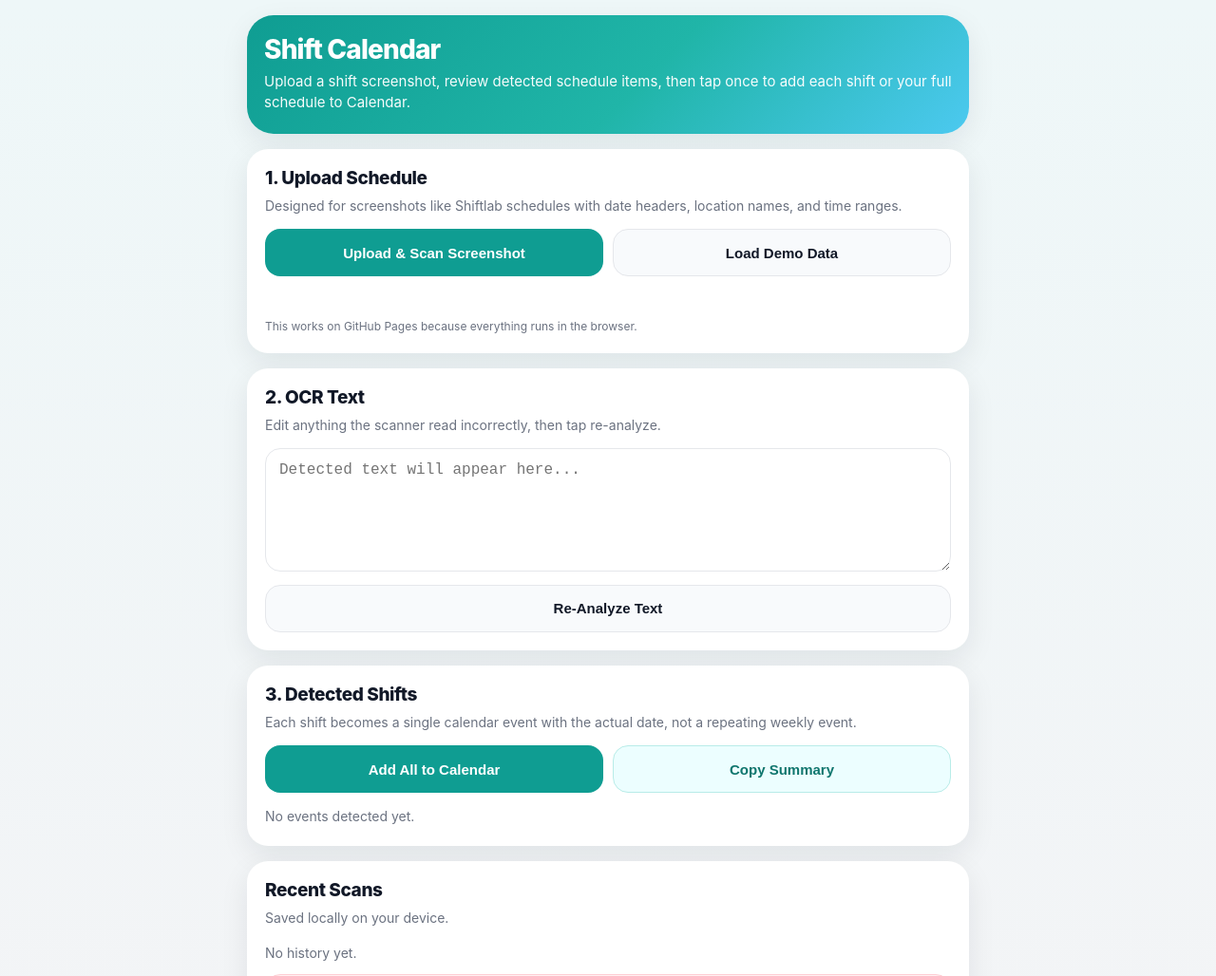
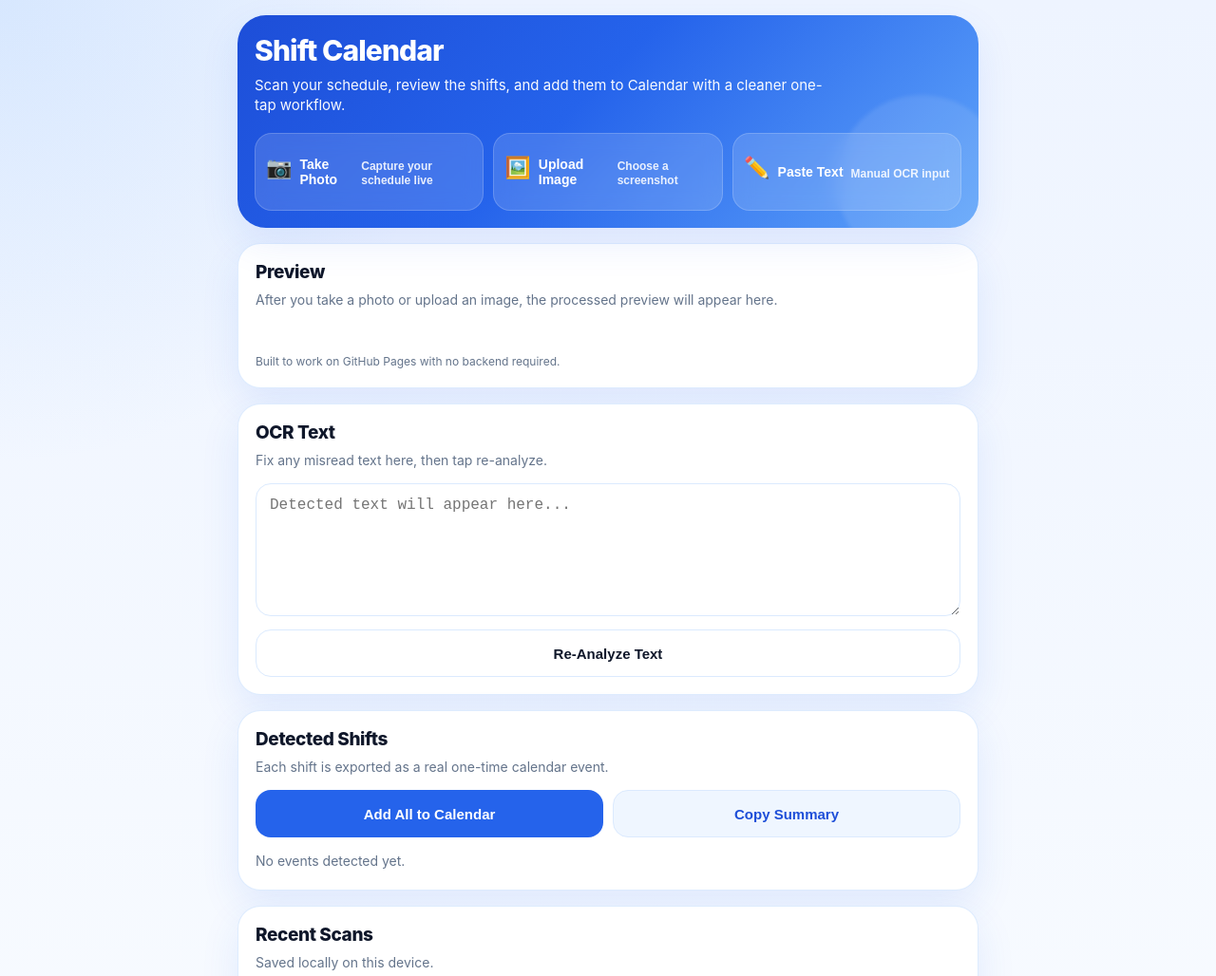
Before and after one commit to bambingames-lab/Schedule-scanner-app, a plain HTML site: page index.html in a window 1280 px wide. Shown: the top 1028 px of the page at 95% size. Drawn offline with Linux system fonts and the light colour scheme.

Commit message:
Update index.html

```diff
--- a/index.html
+++ b/index.html
@@ -8,20 +8,22 @@
 
   <style>
     :root{
-      --bg:#f3f4f6;
-      --bg2:#eef7f8;
+      --bg:#eef4ff;
+      --bg2:#f8fbff;
       --card:#ffffff;
-      --text:#111827;
-      --muted:#6b7280;
-      --line:#e5e7eb;
-      --primary:#0f9d92;
-      --primary-dark:#0a7f76;
-      --primary-soft:#ecfeff;
-      --danger:#ef4444;
-      --danger-soft:#fff1f2;
+      --text:#0f172a;
+      --muted:#64748b;
+      --line:#dbeafe;
+      --primary:#2563eb;
+      --primary-dark:#1d4ed8;
+      --primary-soft:#eff6ff;
+      --primary-soft-2:#dbeafe;
+      --success:#059669;
       --warning:#b45309;
-      --shadow:0 10px 30px rgba(15,23,42,.08);
-      --radius:22px;
+      --danger:#dc2626;
+      --danger-soft:#fef2f2;
+      --shadow:0 16px 40px rgba(37,99,235,.10);
+      --radius:24px;
     }
 
     *{box-sizing:border-box}
@@ -29,9 +31,11 @@
     html,body{
       margin:0;
       padding:0;
-      background:linear-gradient(180deg,var(--bg2),var(--bg));
+      font-family:-apple-system,BlinkMacSystemFont,"SF Pro Display","Segoe UI",Roboto,sans-serif;
       color:var(--text);
-      font-family:-apple-system,BlinkMacSystemFont,"SF Pro Display","Segoe UI",Roboto,sans-serif;
+      background:
+        radial-gradient(circle at top left, rgba(96,165,250,.16), transparent 28%),
+        linear-gradient(180deg, var(--bg) 0%, var(--bg2) 100%);
     }
 
     body{
@@ -39,32 +43,93 @@
     }
 
     .app{
-      max-width:760px;
+      max-width:780px;
       margin:0 auto;
     }
 
     .hero{
-      background:linear-gradient(135deg,#0f9d92,#20b5a8 55%,#4cc9f0);
+      position:relative;
+      overflow:hidden;
+      background:linear-gradient(135deg,#1d4ed8 0%, #2563eb 45%, #60a5fa 100%);
       color:#fff;
-      border-radius:28px;
-      padding:22px 18px;
+      border-radius:30px;
+      padding:22px 18px 18px;
       box-shadow:var(--shadow);
       margin-bottom:16px;
     }
 
+    .hero::before{
+      content:"";
+      position:absolute;
+      inset:auto -30px -40px auto;
+      width:180px;
+      height:180px;
+      border-radius:999px;
+      background:rgba(255,255,255,.10);
+      filter:blur(2px);
+    }
+
     .hero h1{
-      margin:0 0 8px;
-      font-size:28px;
-      line-height:1.05;
+      margin:0;
+      font-size:30px;
+      line-height:1.02;
       letter-spacing:-.03em;
-      font-weight:800;
+      font-weight:850;
     }
 
     .hero p{
-      margin:0;
+      margin:10px 0 0;
+      font-size:15px;
       line-height:1.45;
-      font-size:15px;
-      opacity:.96;
+      max-width:620px;
+      opacity:.97;
+    }
+
+    .top-actions{
+      margin-top:18px;
+      display:grid;
+      grid-template-columns:repeat(3,1fr);
+      gap:10px;
+    }
+
+    .quick-action{
+      border:none;
+      border-radius:18px;
+      min-height:82px;
+      padding:14px 12px;
+      text-align:left;
+      font-weight:800;
+      font-size:14px;
+      cursor:pointer;
+      color:#fff;
+      background:rgba(255,255,255,.14);
+      backdrop-filter:blur(10px);
+      -webkit-backdrop-filter:blur(10px);
+      box-shadow:inset 0 0 0 1px rgba(255,255,255,.18);
+      transition:transform .08s ease, background .2s ease;
+    }
+
+    .quick-action:active{
+      transform:scale(.985);
+    }
+
+    .quick-action:hover{
+      background:rgba(255,255,255,.20);
+    }
+
+    .quick-action .icon{
+      display:block;
+      font-size:22px;
+      margin-bottom:8px;
+    }
+
+    .quick-action .sub{
+      display:block;
+      font-size:12px;
+      font-weight:600;
+      opacity:.88;
+      margin-top:4px;
+      line-height:1.25;
     }
 
     .card{
@@ -72,14 +137,14 @@
       border-radius:var(--radius);
       padding:18px;
       box-shadow:var(--shadow);
-      border:1px solid rgba(255,255,255,.7);
+      border:1px solid rgba(219,234,254,.9);
       margin-bottom:16px;
     }
 
     .title{
       margin:0 0 8px;
       font-size:19px;
-      font-weight:800;
+      font-weight:850;
       letter-spacing:-.02em;
     }
 
@@ -101,6 +166,10 @@
       flex-wrap:wrap;
     }
 
+    .two-col{
+      grid-template-columns:1fr;
+    }
+
     button,
     .button-link{
       appearance:none;
@@ -117,7 +186,7 @@
       align-items:center;
       justify-content:center;
       gap:8px;
-      transition:transform .08s ease, opacity .2s ease, background .2s ease;
+      transition:transform .08s ease, background .2s ease, opacity .2s ease;
     }
 
     button:active,
@@ -127,7 +196,7 @@
 
     .primary{
       background:var(--primary);
-      color:white;
+      color:#fff;
       width:100%;
     }
 
@@ -136,23 +205,23 @@
     }
 
     .secondary{
-      background:#f8fafc;
-      color:#111827;
+      background:#fff;
+      color:var(--text);
       width:100%;
       border:1px solid var(--line);
     }
 
     .ghost{
       background:var(--primary-soft);
-      color:#0f766e;
-      border:1px solid #b8ece8;
+      color:var(--primary-dark);
       width:100%;
+      border:1px solid var(--primary-soft-2);
     }
 
     .danger{
       background:var(--danger-soft);
-      color:#b91c1c;
-      border:1px solid #fecdd3;
+      color:var(--danger);
+      border:1px solid #fecaca;
       width:100%;
     }
 
@@ -169,12 +238,12 @@
 
     textarea{
       resize:vertical;
-      min-height:130px;
+      min-height:140px;
     }
 
     input:focus, textarea:focus, select:focus{
-      border-color:#7dd3fc;
-      box-shadow:0 0 0 4px rgba(56,189,248,.15);
+      border-color:#93c5fd;
+      box-shadow:0 0 0 4px rgba(59,130,246,.14);
     }
 
     label{
@@ -193,9 +262,9 @@
       font-weight:700;
     }
 
-    .status.good{color:#047857}
+    .status.good{color:var(--success)}
     .status.warn{color:var(--warning)}
-    .status.bad{color:#b91c1c}
+    .status.bad{color:var(--danger)}
 
     .preview-wrap{
       display:none;
@@ -212,6 +281,12 @@
       height:auto;
     }
 
+    .toolbar{
+      display:grid;
+      gap:10px;
+      margin-bottom:12px;
+    }
+
     .event-list{
       display:grid;
       gap:14px;
@@ -219,9 +294,9 @@
 
     .event-card{
       border:1px solid var(--line);
-      border-radius:20px;
+      border-radius:22px;
       padding:14px;
-      background:linear-gradient(180deg,#fff,#fafafa);
+      background:linear-gradient(180deg,#fff,#f8fbff);
     }
 
     .event-top{
@@ -236,7 +311,7 @@
       margin:0;
       font-size:19px;
       line-height:1.15;
-      font-weight:800;
+      font-weight:850;
       letter-spacing:-.02em;
     }
 
@@ -246,9 +321,9 @@
       padding:7px 10px;
       font-size:12px;
       font-weight:800;
-      color:#0f766e;
-      background:#ecfeff;
-      border:1px solid #b8ece8;
+      color:var(--primary-dark);
+      background:var(--primary-soft);
+      border:1px solid var(--primary-soft-2);
     }
 
     .meta{
@@ -260,7 +335,7 @@
 
     .meta-box{
       border:1px solid var(--line);
-      background:#f9fafb;
+      background:#f8fbff;
       border-radius:14px;
       padding:10px 12px;
     }
@@ -327,10 +402,21 @@
       margin-top:10px;
     }
 
+    @media (max-width:560px){
+      .top-actions{
+        grid-template-columns:1fr;
+      }
+    }
+
     @media (min-width:640px){
       .two-col{
         grid-template-columns:1fr 1fr;
       }
+
+      .toolbar{
+        grid-template-columns:1fr 1fr;
+      }
+
       .editor{
         grid-template-columns:1fr 1fr;
       }
@@ -341,42 +427,60 @@
   <div class="app">
     <div class="hero">
       <h1>Shift Calendar</h1>
-      <p>Upload a shift screenshot, review detected schedule items, then tap once to add each shift or your full schedule to Calendar.</p>
+      <p>Scan your schedule, review the shifts, and add them to Calendar with a cleaner one-tap workflow.</p>
+
+      <div class="top-actions">
+        <button class="quick-action" onclick="openCamera()">
+          <span class="icon">📷</span>
+          Take Photo
+          <span class="sub">Capture your schedule live</span>
+        </button>
+
+        <button class="quick-action" onclick="openFile()">
+          <span class="icon">🖼️</span>
+          Upload Image
+          <span class="sub">Choose a screenshot</span>
+        </button>
+
+        <button class="quick-action" onclick="focusText()">
+          <span class="icon">✏️</span>
+          Paste Text
+          <span class="sub">Manual OCR input</span>
+        </button>
+      </div>
+
+      <input type="file" id="cameraInput" accept="image/*" capture="environment" style="display:none">
+      <input type="file" id="imageInput" accept="image/*" style="display:none">
     </div>
 
     <div class="card">
-      <h2 class="title">1. Upload Schedule</h2>
-      <p class="note">Designed for screenshots like Shiftlab schedules with date headers, location names, and time ranges.</p>
-
-      <div class="grid two-col">
-        <button class="primary" onclick="openFile()">Upload & Scan Screenshot</button>
-        <button class="secondary" onclick="loadDemo()">Load Demo Data</button>
-      </div>
-
-      <input type="file" id="imageInput" accept="image/*" style="display:none">
+      <h2 class="title">Preview</h2>
+      <p class="note">After you take a photo or upload an image, the processed preview will appear here.</p>
 
       <div id="previewWrap" class="preview-wrap">
         <canvas id="previewCanvas" class="preview"></canvas>
       </div>
 
       <div id="status" class="status"></div>
-      <div class="tiny">This works on GitHub Pages because everything runs in the browser.</div>
+      <div class="tiny">Built to work on GitHub Pages with no backend required.</div>
     </div>
 
     <div class="card">
-      <h2 class="title">2. OCR Text</h2>
-      <p class="note">Edit anything the scanner read incorrectly, then tap re-analyze.</p>
+      <h2 class="title">OCR Text</h2>
+      <p class="note">Fix any misread text here, then tap re-analyze.</p>
+
       <textarea id="rawTextBox" placeholder="Detected text will appear here..."></textarea>
+
       <div class="row" style="margin-top:10px">
         <button class="secondary" onclick="reparse()">Re-Analyze Text</button>
       </div>
     </div>
 
     <div class="card">
-      <h2 class="title">3. Detected Shifts</h2>
-      <p class="note">Each shift becomes a single calendar event with the actual date, not a repeating weekly event.</p>
+      <h2 class="title">Detected Shifts</h2>
+      <p class="note">Each shift is exported as a real one-time calendar event.</p>
 
-      <div class="grid two-col" style="margin-bottom:12px">
+      <div class="toolbar">
         <button class="primary" onclick="downloadAllICS()">Add All to Calendar</button>
         <button class="ghost" onclick="copySummary()">Copy Summary</button>
       </div>
@@ -386,8 +490,9 @@
 
     <div class="card">
       <h2 class="title">Recent Scans</h2>
-      <p class="note">Saved locally on your device.</p>
+      <p class="note">Saved locally on this device.</p>
       <div id="history"></div>
+
       <div class="row" style="margin-top:10px">
         <button class="danger" onclick="clearHistory()">Clear History</button>
       </div>
@@ -420,31 +525,48 @@
       el.textContent = message || "";
     }
 
+    function openCamera(){
+      document.getElementById("cameraInput").click();
+    }
+
     function openFile(){
       document.getElementById("imageInput").click();
     }
 
-    document.getElementById("imageInput").addEventListener("change", async function(){
+    function focusText(){
+      const box = document.getElementById("rawTextBox");
+      box.focus();
+      window.scrollTo({
+        top: box.getBoundingClientRect().top + window.scrollY - 40,
+        behavior: "smooth"
+      });
+    }
+
+    document.getElementById("cameraInput").addEventListener("change", handleImage);
+    document.getElementById("imageInput").addEventListener("change", handleImage);
+
+    async function handleImage(){
       const file = this.files[0];
       if(!file) return;
 
       try{
-        setStatus("Preparing screenshot...", "warn");
+        setStatus("Preparing image...", "warn");
+
         const processedCanvas = await preprocessImage(file);
 
         const previewWrap = document.getElementById("previewWrap");
-        const previewCanvas = document.getElementById("previewCanvas");
-        previewCanvas.width = processedCanvas.width;
-        previewCanvas.height = processedCanvas.height;
-        previewCanvas.getContext("2d").drawImage(processedCanvas, 0, 0);
+        const preview = document.getElementById("previewCanvas");
+        preview.width = processedCanvas.width;
+        preview.height = processedCanvas.height;
+        preview.getContext("2d").drawImage(processedCanvas, 0, 0);
         previewWrap.style.display = "block";
 
-        setStatus("Reading screenshot...", "warn");
+        setStatus("Reading image...", "warn");
 
         const result = await Tesseract.recognize(processedCanvas, "eng", {
           logger: m => {
             if(m.status === "recognizing text"){
-              setStatus("Reading screenshot... " + Math.round((m.progress || 0) * 100) + "%", "warn");
+              setStatus("Reading image... " + Math.round((m.progress || 0) * 100) + "%", "warn");
             }
           }
         });
@@ -452,13 +574,15 @@
         const text = postProcessOCR(result?.data?.text || "");
         document.getElementById("rawTextBox").value = text;
         processText(text, true);
-        this.value = "";
+
       }catch(err){
         console.error(err);
         setStatus("Could not analyze that image.", "bad");
         alert("There was a problem reading the image.");
       }
-    });
+
+      this.value = "";
+    }
 
     async function preprocessImage(file){
       const img = await loadImage(file);
@@ -475,17 +599,17 @@
       const imageData = ctx.getImageData(0, 0, canvas.width, canvas.height);
       const data = imageData.data;
 
-      for(let i=0;i<data.length;i+=4){
+      for(let i = 0; i < data.length; i += 4){
         const r = data[i];
-        const g = data[i+1];
-        const b = data[i+2];
+        const g = data[i + 1];
+        const b = data[i + 2];
 
-        let gray = 0.299*r + 0.587*g + 0.114*b;
+        let gray = 0.299 * r + 0.587 * g + 0.114 * b;
         gray = gray > 188 ? 255 : gray < 120 ? 0 : 235;
 
         data[i] = gray;
-        data[i+1] = gray;
-        data[i+2] = gray;
+        data[i + 1] = gray;
+        data[i + 2] = gray;
       }
 
       ctx.putImageData(imageData, 0, 0);
@@ -526,29 +650,6 @@
         .replace(/\bNot\s+Schedu1ed\b/gi, "Not Scheduled")
         .replace(/\bSchedu1ed\b/gi, "Scheduled")
         .replace(/[ ]{2,}/g, " ");
-    }
-
-    function loadDemo(){
-      const demo = `Mar 23 Mon
-CA-Folsom
-9:30AM - 4:00PM
-
-Mar 24 Tue
-Not Scheduled
-
-Mar 25 Wed
-CA-Cameron Park
-8:30AM - 4:00PM
-
-Mar 26 Thu
-CA-Cameron Park
-8:30AM - 4:00PM
-
-Mar 27 Fri
-CA-Cameron Park
-1:30PM - 7:15PM`;
-      document.getElementById("rawTextBox").value = demo;
-      processText(demo, false);
     }
 
     function reparse(){
@@ -604,13 +705,7 @@ CA-Cameron Park
         const joined = block.lines.join(" | ");
         if(/not scheduled/i.test(joined)) return;
 
-        const titleLine = block.lines.find(line =>
-          !isDateHeader(line) &&
-          !hasTimeRange(line) &&
-          !/not scheduled/i.test(line) &&
-          /[A-Za-z]{3,}/.test(line)
-        );
-
+        const titleLine = findBestTitleLine(block.lines);
         const timeLine = block.lines.find(line => hasTimeRange(line));
 
         if(!titleLine || !timeLine) return;
@@ -635,9 +730,7 @@ CA-Cameron Park
         events.push(event);
       });
 
-      events.sort((a,b) => {
-        return (a.date + a.startTime).localeCompare(b.date + b.startTime);
-      });
+      events.sort((a, b) => (a.date + a.startTime).localeCompare(b.date + b.startTime));
     }
 
     function isDateHeader(line){
@@ -678,6 +771,30 @@ CA-Cameron Park
       const d1 = new Date(y1, month - 1, day);
       const d2 = new Date(y1 + 1, month - 1, day);
       return Math.abs(d1 - today) <= Math.abs(d2 - today) ? y1 : y1 + 1;
+    }
+
+    function findBestTitleLine(lines){
+      const candidates = lines
+        .filter(line => !isDateHeader(line))
+        .filter(line => !hasTimeRange(line))
+        .filter(line => !/not scheduled/i.test(line))
+        .filter(line => /[A-Za-z]{3,}/.test(line))
+        .map(line => line.replace(/[›»>]+$/g, "").trim())
+        .filter(Boolean);
+
+      const strong = candidates.find(line => /\b[A-Z]{2}-[A-Za-z]/.test(line));
+      if(strong) return strong;
+
+      candidates.sort((a, b) => scoreTitle(b) - scoreTitle(a));
+      return candidates[0] || "";
+    }
+
+    function scoreTitle(line){
+      let score = 0;
+      if(/\b[A-Z]{2}-[A-Za-z]/.test(line)) score += 8;
+      if(/[A-Za-z]{4,}/.test(line)) score += 4;
+      if(line.length >= 6) score += 3;
+      return score;
     }
 
     function normalizeTitle(title){
@@ -745,8 +862,8 @@ CA-Cameron Park
       if(meridiem === "PM" && h < 12) h += 12;
       if(meridiem === "AM" && h === 12) h = 0;
 
-      if(!meridiem){
-        if(h >= 1 && h <= 6) h += 12;
+      if(!meridiem && h >= 1 && h <= 6){
+        h += 12;
       }
 
       return `${String(h).padStart(2, "0")}:${String(m).padStart(2, "0")}`;
@@ -754,7 +871,7 @@ CA-Cameron Park
 
     function isSuspiciousTime(time){
       if(!time) return true;
-      const [h,m] = time.split(":").map(Number);
+      const [h, m] = time.split(":").map(Number);
       if(Number.isNaN(h) || Number.isNaN(m)) return true;
       if(h < 0 || h > 23) return true;
       if(m < 0 || m > 59) return true;
@@ -853,7 +970,7 @@ CA-Cameron Park
 
     function format12Hour(time24){
       if(!/^\d{2}:\d{2}$/.test(time24)) return time24 || "";
-      let [h,m] = time24.split(":").map(Number);
+      let [h, m] = time24.split(":").map(Number);
       const suffix = h >= 12 ? "PM" : "AM";
       h = h % 12 || 12;
       return `${h}:${String(m).padStart(2, "0")}${suffix}`;
@@ -881,8 +998,8 @@ CA-Cameron Park
     }
 
     function formatICSDateTime(dateStr, timeStr){
-      const [y,m,d] = dateStr.split("-");
-      const [hh,mm] = timeStr.split(":");
+      const [y, m, d] = dateStr.split("-");
+      const [hh, mm] = timeStr.split(":");
       return `${y}${m}${d}T${hh}${mm}00`;
     }
 
@@ -923,7 +1040,7 @@ CA-Cameron Park
         return;
       }
 
-      for(let i=0;i<events.length;i++){
+      for(let i = 0; i < events.length; i++){
         if(!validateEvent(events[i], i + 1)) return;
       }
 
```
